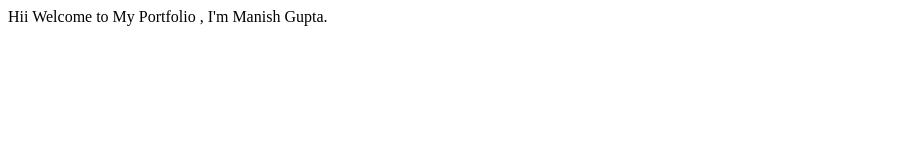
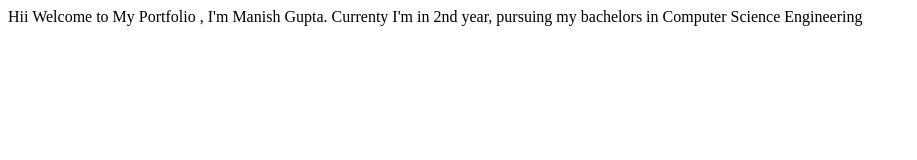
Before and after one commit to manishgupta416/manish-gupta, a plain HTML site: page index.html in a window 1280 px wide. Shown: the whole page, without its empty margins (0-917 px from the left). Drawn offline with Linux system fonts and the light colour scheme.

Commit message:
feat: added details
added details about my education background.

```diff
--- a/index.html
+++ b/index.html
@@ -8,5 +8,6 @@
 </head>
 <body>
     Hii Welcome to My Portfolio , I'm Manish Gupta.
+    Currenty I'm in 2nd year, pursuing my bachelors in Computer Science Engineering
 </body>
 </html>
```
